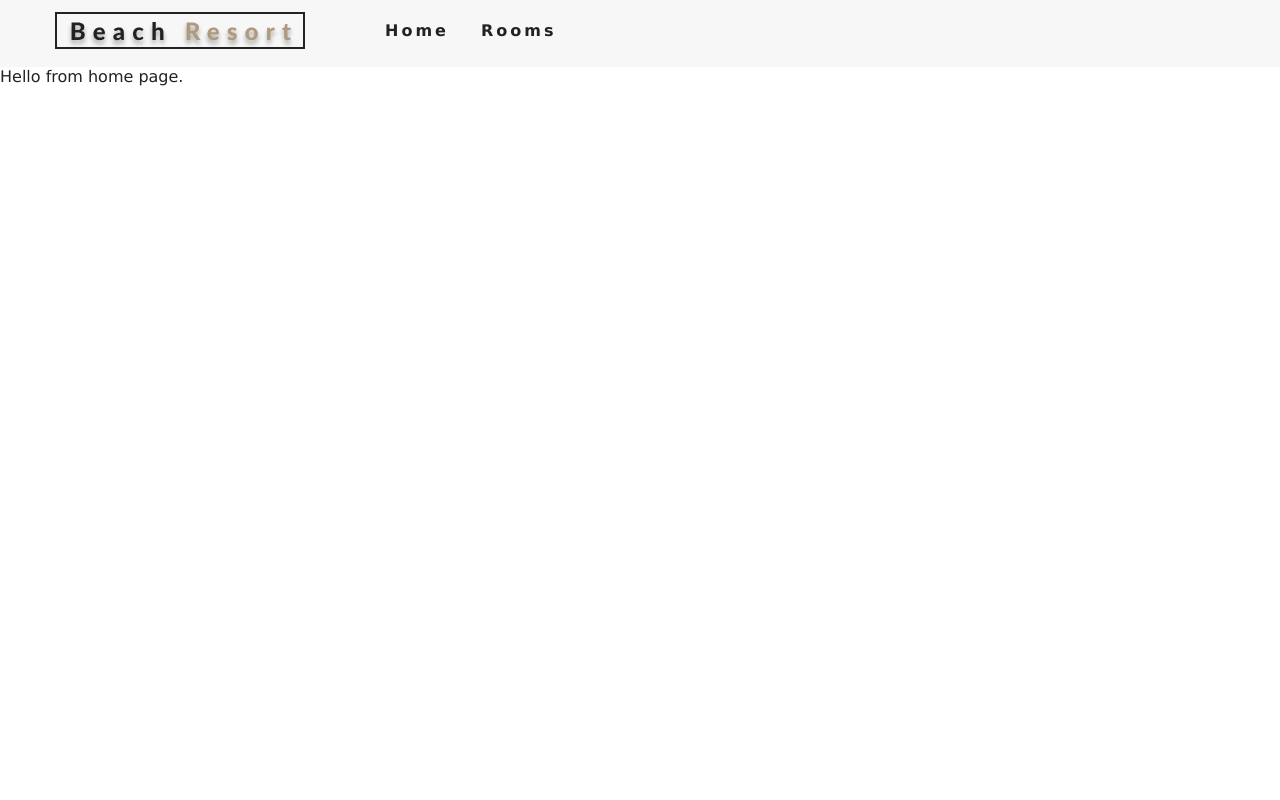
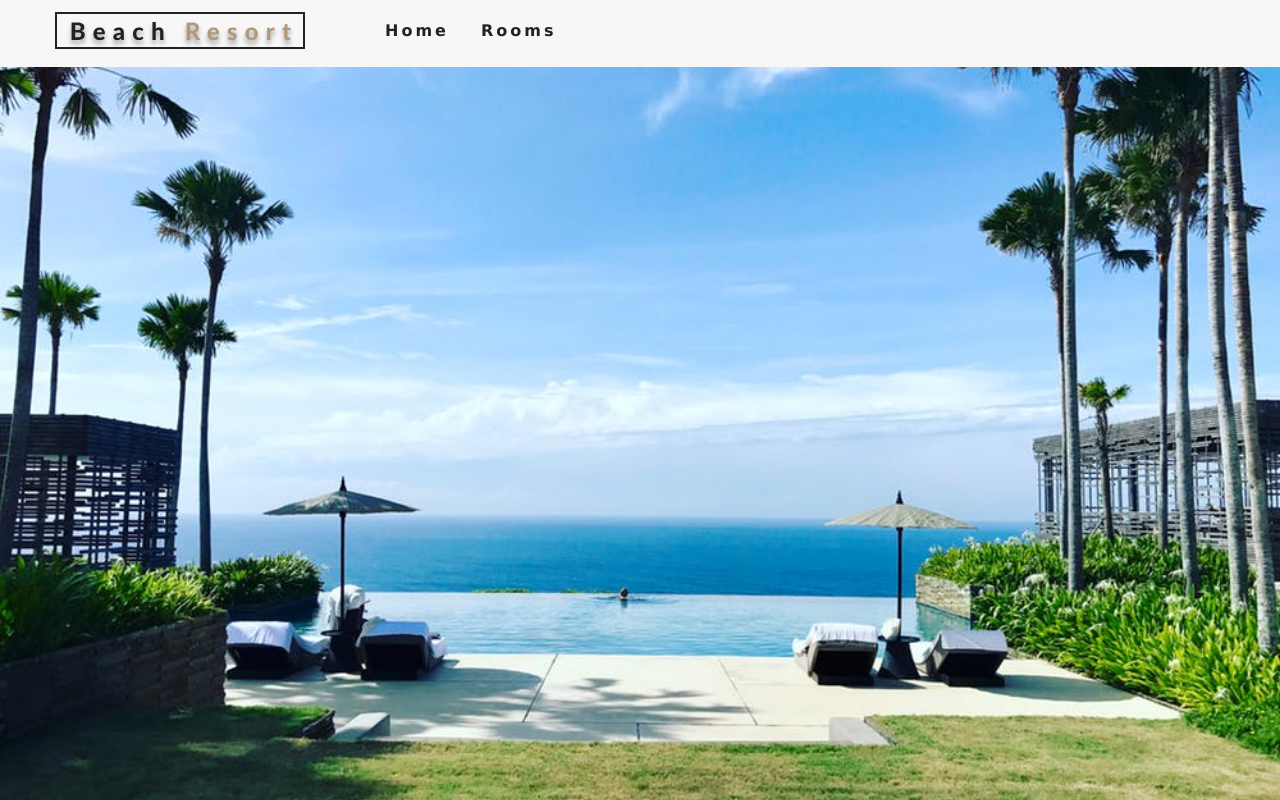
Before and after one commit to Shailendra9k/hotel-booking, a React (Create React App) app: page / in a window 1280 px wide. Built offline with nearby package versions, Linux system fonts and the light colour scheme.

Commit message:
added changes

```diff
--- /dev/null
+++ b/src/components/Hero.js
@@ -0,0 +1,5 @@
+import React from "react";
+
+export default function Hero({ children, hero }) {
+  return <header className={hero}>{children}</header>;
+}
--- a/src/pages/Home.js
+++ b/src/pages/Home.js
@@ -1,6 +1,8 @@
 import React from "react";
 
+import Hero from "../components/Hero";
+
 const Home = () => {
-  return <div>Hello from home page.</div>;
+  return <Hero hero="defaultHero" />;
 };
 export default Home;
--- a/src/pages/SingleRoom.js
+++ b/src/pages/SingleRoom.js
@@ -2,6 +2,6 @@ import React, { Component } from "react";
 
 export default class SingleRoom extends Component {
   render() {
-    return <div>Helllo from single room page.</div>;
+    return <div>Hello from single room page.</div>;
   }
 }
```
